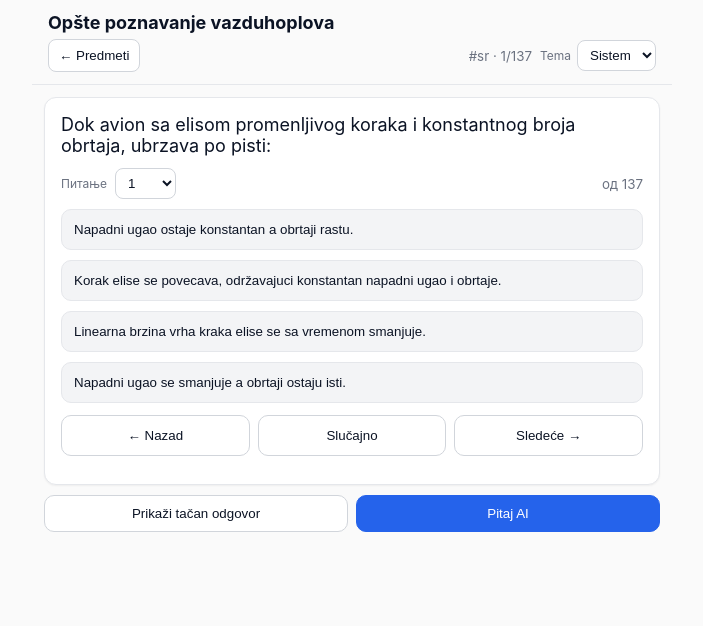
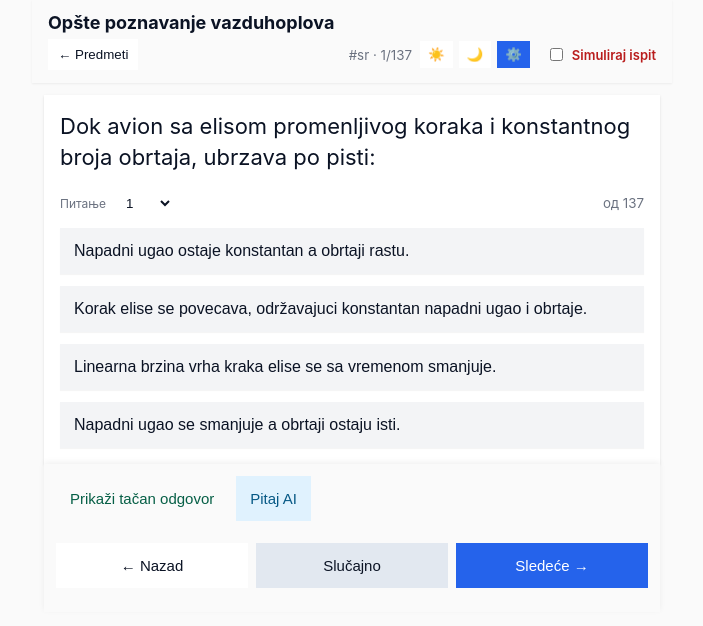
Before and after one commit to pshox/ppl2025, a Svelte app: page / in a window 1280 px wide. Both pictures are taken after a click on the button 640 px from the left and 193 px from the top of the page. Shown: the top 626 px of the page, without its empty margins (288-991 px from the left). Built offline with nearby package versions, Linux system fonts and the light colour scheme.

Commit message:
Update styles

```diff
--- a/public/data/01-vazduhoplovni-propisi.json
+++ b/public/data/01-vazduhoplovni-propisi.json
@@ -2,6 +2,7 @@
   "subject": "Vazduhoplovni propisi",
   "lang": "sr",
   "version": 3,
+  "verified": true,
   "questions": [
     {
       "id": "AL-0001",
--- a/src/components/Quiz.svelte
+++ b/src/components/Quiz.svelte
@@ -15,6 +15,13 @@
   let loadError = '';
   let selectedIndex: number | null = null;
   let autoNextHandle: number | null = null;
+
+  // Exam mode state
+  let examMode = false; // whether exam simulation is active
+  let examOrder: number[] = []; // indices of questions in current exam session
+  let examPos = 0; // position within examOrder
+  let examAnswers: (boolean | null)[] = []; // first-attempt correctness per exam question
+  let examFinished = false; // whether user has finished the exam
 
   const STORAGE_KEY_INDEX = 'ppl.index.'; // suffix with subject id
   const STORAGE_KEY_SUBJECT = 'ppl.subject';
@@ -84,7 +91,10 @@
       clearTimeout(autoNextHandle);
       autoNextHandle = null;
     }
+    // Avoid persisting index while in exam mode
+    if (!examMode) {
       localStorage.setItem(STORAGE_KEY_INDEX + currentSubjectId, String(idx));
+    }
     localStorage.setItem(STORAGE_KEY_SUBJECT, currentSubjectId);
     const url = new URL(location.href);
     // write to hash for routing
@@ -94,18 +104,31 @@
 
   function next() {
     if (!bank) return;
+    if (examMode && examOrder.length > 0) {
+      examPos = Math.min(examPos + 1, examOrder.length - 1);
+      idx = examOrder[examPos];
+    } else {
       idx = (idx + 1) % bank.questions.length;
+    }
     prepareQuestion();
   }
 
   function prev() {
     if (!bank) return;
+    if (examMode && examOrder.length > 0) {
+      examPos = Math.max(examPos - 1, 0);
+      idx = examOrder[examPos];
+    } else {
       idx = (idx - 1 + bank.questions.length) % bank.questions.length;
+    }
     prepareQuestion();
   }
 
   function randomQ() {
     if (!bank) return;
+    if (examMode && examOrder.length > 0) {
+      return; // disabled in exam mode
+    }
     idx = Math.floor(Math.random() * bank.questions.length);
     prepareQuestion();
   }
@@ -130,6 +153,8 @@
     idx = 0;
     localStorage.setItem(STORAGE_KEY_INDEX + currentSubjectId, '0');
     showHint = false;
+    // Leave exam mode when subject changes
+    stopExam();
     loadBank(currentSubjectId);
   }
 
@@ -153,12 +178,19 @@
 
   function selectOption(i: number) {
     selectedIndex = i;
-    if (shuffledOptions[i]?.isCorrect) {
+    const isCorrect = !!shuffledOptions[i]?.isCorrect;
+    if (examMode && !examFinished && examOrder.length > 0) {
+      // Record only the first attempt for current exam question
+      if (examAnswers[examPos] === null || examAnswers[examPos] === undefined) {
+        examAnswers[examPos] = isCorrect;
+      }
+      // Do not auto-advance in exam mode to avoid biasing attempts
+    } else {
+      if (isCorrect) {
         if (autoNextHandle !== null) clearTimeout(autoNextHandle);
-      autoNextHandle = window.setTimeout(() => {
         autoNextHandle = null;
-        next();
-      }, 1000);
+        next(); // immediate advance on correct answer
+      }
     }
   }
 
@@ -166,11 +198,11 @@
     const i = shuffledOptions.findIndex(o => o.isCorrect);
     if (i !== -1) {
       selectedIndex = i;
-      if (autoNextHandle !== null) clearTimeout(autoNextHandle);
-      autoNextHandle = window.setTimeout(() => {
+      // Do not auto-advance when revealing the correct answer
+      if (autoNextHandle !== null) {
+        clearTimeout(autoNextHandle);
         autoNextHandle = null;
-        next();
-      }, 1000);
+      }
     }
   }
 
@@ -180,6 +212,48 @@
   }
 
   onMount(() => loadBank());
+
+  // Exam mode helpers
+  function startExam() {
+    if (!bank) return;
+    const total = Math.min(20, bank.questions.length);
+    const order = shuffle(Array.from({ length: bank.questions.length }, (_, i) => i)).slice(0, total);
+    examOrder = order;
+    examAnswers = Array.from({ length: total }, () => null);
+    examPos = 0;
+    examFinished = false;
+    examMode = true;
+    idx = examOrder[0];
+    prepareQuestion();
+  }
+
+  function stopExam() {
+    examMode = false;
+    examFinished = false;
+    examOrder = [];
+    examAnswers = [];
+    examPos = 0;
+  }
+
+  function toggleExam(event: Event) {
+    const checked = (event.target as HTMLInputElement).checked;
+    if (checked) startExam(); else stopExam();
+  }
+
+  function finishExam() {
+    if (!examMode) return;
+    examFinished = true;
+  }
+
+  function restartExam() {
+    startExam();
+  }
+
+  // Derived values for exam result
+  $: examTotal = examOrder.length;
+  $: examCorrect = examAnswers.filter(a => a === true).length;
+  $: examPercent = examTotal > 0 ? Math.round((examCorrect / examTotal) * 100) : 0;
+  $: examPassed = examCorrect >= Math.ceil(0.75 * examTotal);
 </script>
 
 {#if !bank}
@@ -220,8 +294,19 @@
           <h1>{bank.subject}</h1>
           <div class="toolbar">
             <button class="back" on:click={goToSubjects}>← Predmeti</button>
-            <small>#{bank.lang} · {idx + 1}/{bank.questions.length}</small>
+            <small>
+              #{bank.lang} ·
+              {#if examMode}
+                {examPos + 1}/{examOrder.length}
+              {:else}
+                {idx + 1}/{bank.questions.length}
+              {/if}
+            </small>
             <ThemeToggle />
+            <label class="exam-toggle">
+              <input type="checkbox" on:change={toggleExam} checked={examMode} />
+              <span class="label-text">Simuliraj ispit</span>
+            </label>
           </div>
         </header>
         <main>
@@ -229,6 +314,7 @@
             <div class="question">
               {bank.questions[idx].question}
             </div>
+            {#if !examMode}
               <div class="qnav">
                 <label for="qselect">Питање</label>
                 <select id="qselect" on:change={handleQuestionChange} bind:value={idx}>
@@ -238,6 +324,7 @@
                 </select>
                 <small>од {bank.questions.length}</small>
               </div>
+            {/if}
             <div class="options">
               {#each shuffledOptions as opt, i}
                 <button
@@ -248,18 +335,49 @@
                 </button>
               {/each}
             </div>
-            <nav class="card-nav">
-              <button on:click={prev}>← Nazad</button>
-              <button on:click={randomQ}>Slučajno</button>
-              <button on:click={next}>Sledeće →</button>
-            </nav>
-            {#if bank.questions[idx].comment}
+
+            {#if bank.questions[idx].comment && !examMode}
               <div class="comment">{bank.questions[idx].comment}</div>
             {/if}
           </div>
-          <div class="actions below-card">
-            <button class="hint" on:click={selectCorrect}>Prikaži tačan odgovor</button>
-            <button class="chat" on:click={openChatForCurrent}>Pitaj AI</button>
+
+
+          {#if examMode && examFinished}
+            <div class="exam-result">
+              {#if examTotal > 0}
+                <div class="exam-summary">
+                  <h2>Rezultat ispita</h2>
+                  <p><strong>{examCorrect}</strong> / {examTotal} ({examPercent}%)</p>
+                  {#if examPassed}
+                    <p class="pass">Položili ste ispit.</p>
+                  {:else}
+                    <p class="fail">Niste položili ispit.</p>
+                  {/if}
+                  <div class="actions">
+                    <button on:click={restartExam}>Ponovi ispit</button>
+                    <button on:click={stopExam}>Izađi iz ispita</button>
+                  </div>
+                </div>
+              {/if}
+            </div>
+          {/if}
+
+          <div class="bottomBar">
+            {#if !examMode}
+              <div class="bottomActions">
+                <button class="btn btn-success-outline" on:click={selectCorrect}>Prikaži tačan odgovor</button>
+                <button class="btn btn-info" on:click={openChatForCurrent}>Pitaj AI</button>
+              </div>
+            {/if}
+            <nav class="bottomNav">
+              <button class="btn btn-neutral" on:click={prev}>← Nazad</button>
+              {#if !examMode}
+                <button class="btn btn-secondary" on:click={randomQ}>Slučajno</button>
+              {:else}
+                <button class="btn btn-warning" on:click={finishExam}>Završi ispit</button>
+              {/if}
+              <button class="btn btn-primary" on:click={next}>Sledeće →</button>
+            </nav>
           </div>
         </main>
       </div>
@@ -270,32 +388,59 @@
 <style>
   :root { color-scheme: light dark; }
   .page { min-height: 100dvh; display: flex; flex-direction: column; }
-  header { padding: 12px 16px; position: sticky; top: 0; background: var(--bg); border-bottom: 1px solid var(--border); }
+  header { padding: 12px 16px; position: sticky; top: 0; background: var(--bg); border-bottom: 1px solid var(--border); box-shadow: 0 1px 2px rgba(0,0,0,.06); }
   h1 { margin: 0; font-size: 18px; }
   .toolbar { display: flex; align-items: center; gap: 8px; margin-top: 6px; }
-  .back { padding: 8px 10px; border-radius: 8px; border: 1px solid var(--btn-border); background: var(--btn-bg); color: var(--text); }
+  .back { padding: 8px 10px; border-radius: 0; border: none; background: var(--btn-bg); color: var(--text); }
   label { font-size: 12px; color: var(--muted); }
   select { padding: 8px 10px; border-radius: 8px; border: 1px solid var(--btn-border); background: var(--btn-bg); color: var(--text); }
   small { color: var(--muted); margin-left: auto; }
   main { padding: 12px; flex: 1; }
-  .card { background: var(--card); border: 1px solid var(--border); border-radius: 12px; padding: 16px; box-shadow: 0 1px 2px rgba(0,0,0,.05); }
-  .question { font-size: 18px; margin-bottom: 12px; }
+  .card { background: var(--card); border: none; border-radius: 0; padding: 16px; box-shadow: 0 1px 3px rgba(0,0,0,.08), 0 1px 2px rgba(0,0,0,.04); }
+  .question { font-size: 22px; line-height: 1.4; margin-bottom: 16px; }
   .qnav { display: flex; align-items: center; gap: 8px; margin-bottom: 10px; }
   .qnav label { font-size: 12px; color: var(--muted); }
-  .qnav select { padding: 6px 8px; border-radius: 8px; border: 1px solid var(--btn-border); background: var(--btn-bg); color: var(--text); }
+  .qnav select { padding: 6px 8px; border-radius: 0; border: none; background: var(--btn-bg); color: var(--text); }
   .qnav small { color: var(--muted); }
-  .options { display: grid; gap: 10px; }
-  .option { text-align: left; padding: 12px; border-radius: 10px; border: 1px solid var(--border); background: var(--option-bg); color: var(--text); }
-  .option.correct { background: #ecfdf5; border-color: #10b981; color: #065f46; }
-  .option.wrong { background: #fef2f2; border-color: #ef4444; color: #991b1b; }
+  .options { display: grid; gap: 12px; }
+  .option { text-align: left; padding: 14px; border-radius: 0; border: none; background: var(--option-bg); color: var(--text); font-size: 16px; box-shadow: 0 1px 1px rgba(0,0,0,.04); }
+  .option:hover { border-color: var(--accent); box-shadow: 0 0 0 2px rgba(37,99,235,.12); }
+  .option:focus-visible { outline: 2px solid var(--accent); outline-offset: 2px; }
+  .option.correct { background: #ecfdf5; color: #065f46; }
+  .option.wrong { background: #fef2f2; color: #991b1b; }
   .option:active { transform: scale(0.997); }
   .actions { display: flex; gap: 8px; margin-top: 12px; }
-  .hint, .chat { flex: 1; padding: 10px; border-radius: 10px; border: 1px solid var(--btn-border); background: var(--btn-bg); color: var(--text); }
-  .chat { background: var(--accent); color: var(--accent-contrast); border-color: var(--accent); }
   .comment { margin-top: 8px; color: var(--muted); font-size: 13px; }
   nav { display: grid; grid-template-columns: repeat(3, 1fr); gap: 8px; padding: 12px 0; }
-  .below-card { margin-top: 10px; }
-  nav > button { padding: 12px; border-radius: 10px; border: 1px solid var(--btn-border); background: var(--btn-bg); color: var(--text); }
+  nav > button { padding: 14px; border-radius: 0; border: none; background: var(--btn-bg); color: var(--text); font-size: 15px; }
   @media (min-width: 640px) { .page { max-width: 640px; margin: 0 auto; } }
-  .errorBox { margin: 12px 0; padding: 12px; background: #fef2f2; border: 1px solid #ef4444; color: #991b1b; border-radius: 8px; }
+  .errorBox { margin: 12px 0; padding: 12px; background: #fef2f2; color: #991b1b; }
+  .exam-toggle { display: inline-flex; align-items: center; gap: 6px; margin-left: 8px; font-size: 13px; }
+  .exam-toggle .label-text { color: #b91c1c; font-weight: 600; }
+  .exam-result { margin-top: 12px; }
+  .exam-summary { background: var(--card); padding: 16px; box-shadow: 0 1px 3px rgba(0,0,0,.08), 0 1px 2px rgba(0,0,0,.04); }
+  .exam-summary h2 { margin: 0 0 8px 0; font-size: 18px; }
+  .exam-summary .pass { color: #065f46; }
+  .exam-summary .fail { color: #991b1b; }
+  .bottomBar { position: sticky; bottom: 0; background: var(--bg); padding: 12px; display: grid; gap: 10px; box-shadow: 0 -2px 6px rgba(0,0,0,.06); }
+  .bottomActions { display: flex; gap: 8px; }
+  .bottomNav { display: grid; grid-template-columns: repeat(3, 1fr); gap: 8px; }
+
+  /* Buttons palette */
+  .btn { padding: 14px; border-radius: 0; border: none; background: var(--btn-bg); color: var(--text); font-size: 15px; }
+  .btn:hover { transform: translateY(-1px); box-shadow: 0 2px 4px rgba(0,0,0,.06); }
+  .btn:active { transform: translateY(0); }
+  .btn-primary { background: var(--accent); border-color: var(--accent); color: var(--accent-contrast); }
+  .btn-primary:hover { box-shadow: 0 0 0 2px rgba(37,99,235,.2); }
+  .btn-secondary { background: #e2e8f0; border-color: #cbd5e1; color: #0b1324; }
+  .btn-secondary:hover { background: #cbd5e1; }
+  .btn-neutral { background: var(--btn-bg); border-color: var(--btn-border); color: var(--text); }
+  .btn-neutral:hover { border-color: var(--accent); }
+  .btn-warning { background: #fef3c7; border-color: #f59e0b; color: #92400e; }
+  .btn-warning:hover { background: #fde68a; border-color: #d97706; }
+  .btn-success-outline { background: transparent; border-color: #10b981; color: #065f46; }
+  .btn-success-outline:hover { background: var(--hint-bg); border-color: var(--hint-border); color: var(--hint-text); }
+  .btn-info { background: #e0f2fe; border-color: #7dd3fc; color: #075985; }
+  .btn-info:hover { background: #bae6fd; border-color: #38bdf8; }
+  .back:hover { border-color: var(--accent); }
 </style>
--- a/src/components/ThemeToggle.svelte
+++ b/src/components/ThemeToggle.svelte
@@ -9,16 +9,13 @@
 </script>
 
 <div class="themeToggle">
-  <label for="themeSelect">Tema</label>
-  <select id="themeSelect" on:change={onChange} bind:value={value}>
-    <option value="system">Sistem</option>
-    <option value="light">Svetla</option>
-    <option value="dark">Tamna</option>
-  </select>
+  <button class="btn" aria-label="Light" on:click={() => setTheme('light')} data-active={value === 'light'}>☀️</button>
+  <button class="btn" aria-label="Dark" on:click={() => setTheme('dark')} data-active={value === 'dark'}>🌙</button>
+  <button class="btn" aria-label="System" on:click={() => setTheme('system')} data-active={value === 'system'}>⚙️</button>
 </div>
 
 <style>
   .themeToggle { display: inline-flex; align-items: center; gap: 6px; }
-  .themeToggle label { font-size: 12px; color: var(--muted); }
-  .themeToggle select { padding: 6px 8px; border-radius: 8px; border: 1px solid var(--btn-border); background: var(--btn-bg); color: var(--text); }
+  .btn { padding: 6px 8px; border: none; border-radius: 0; background: var(--btn-bg); color: var(--text); }
+  .btn[data-active="true"] { background: var(--accent); color: var(--accent-contrast); }
 </style>
--- a/src/styles.css
+++ b/src/styles.css
@@ -5,9 +5,9 @@ html, body, #app { height: 100%; margin: 0; }
   --text: #0b1324;
   --muted: #6b7280;
   --card: #ffffff;
-  --border: #e5e7eb;
+  --border: transparent;
   --btn-bg: #ffffff;
-  --btn-border: #d1d5db;
+  --btn-border: transparent;
   --accent: #2563eb;
   --accent-contrast: #ffffff;
   --option-bg: #f3f4f6;
@@ -21,9 +21,9 @@ html, body, #app { height: 100%; margin: 0; }
     --text: #e6e7ea;
     --muted: #9aa0aa;
     --card: #14161a;
-    --border: #22252b;
+    --border: transparent;
     --btn-bg: #111418;
-    --btn-border: #2a2e36;
+    --btn-border: transparent;
     --accent: #4f46e5;
     --accent-contrast: #ffffff;
     --option-bg: #171a1f;
@@ -37,9 +37,9 @@ html.theme-light {
   --text: #0b1324;
   --muted: #6b7280;
   --card: #ffffff;
-  --border: #e5e7eb;
+  --border: transparent;
   --btn-bg: #ffffff;
-  --btn-border: #d1d5db;
+  --btn-border: transparent;
   --accent: #2563eb;
   --accent-contrast: #ffffff;
   --option-bg: #f3f4f6;
@@ -53,9 +53,9 @@ html.theme-dark {
   --text: #e6e7ea;
   --muted: #9aa0aa;
   --card: #14161a;
-  --border: #22252b;
+  --border: transparent;
   --btn-bg: #111418;
-  --btn-border: #2a2e36;
+  --btn-border: transparent;
   --accent: #4f46e5;
   --accent-contrast: #ffffff;
   --option-bg: #171a1f;
@@ -64,3 +64,6 @@ html.theme-dark {
   --hint-text: #6ee7b7;
 }
 body { font-family: -apple-system, system-ui, Segoe UI, Roboto, Ubuntu, Cantarell, Noto Sans, Helvetica Neue, Arial, "Apple Color Emoji", "Segoe UI Emoji"; background: var(--bg); color: var(--text); }
+button { cursor: pointer; }
+button:hover { filter: brightness(0.98); }
+button:active { filter: brightness(1); }
```
Also changed, not shown: src/components/SubjectSelect.svelte (+30 -3 lines). Lines whose indentation alone changed are shown as unchanged.
